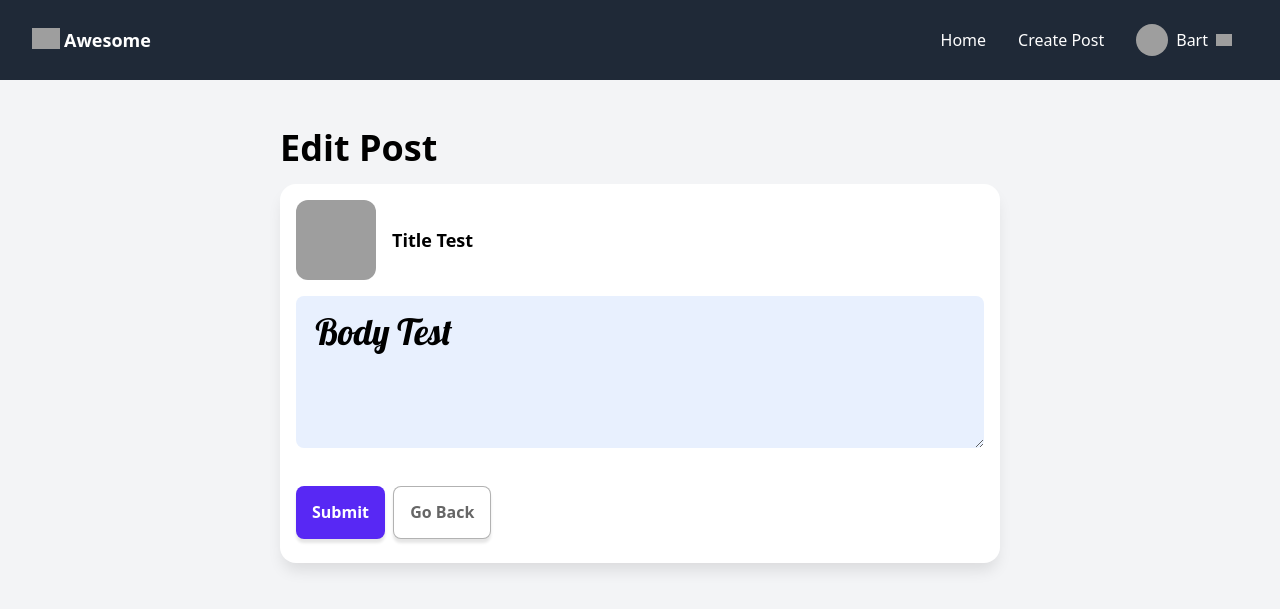
After one commit to yuhsi-chen-dev/web_app_django, a Django app: page /post/edit/eb29be9e-1d6f-4172-bc33-43af6f8c0670/ in a window 1280 px wide. The commit adds this page. Shown: the top 609 px of the page. Run offline with Django 5.2, Linux system fonts and the light colour scheme; data comes from the database, SQL or seed files in the repository; some libraries are stand-ins or nearby versions; grey boxes are pictures that could not be loaded.

Commit message:
[NEW] add post edit views and url

```diff
--- a/core/urls.py
+++ b/core/urls.py
@@ -25,4 +25,5 @@ urlpatterns = [
     path("", home_view, name="home"),
     path("post/create/", post_create_view, name="post-create"),
     path("post/delete/<pk>/", post_delete_view, name="post-delete"),
+    path("post/edit/<pk>/", post_edit_view, name="post-edit"),
 ]
--- a/posts/views.py
+++ b/posts/views.py
@@ -100,3 +100,9 @@ def post_delete_view(request: HttpRequest, pk: str) -> HttpResponse:
         return redirect("home")
 
     return render(request, "posts/post_delete.html", {"post": post})
+
+
+def post_edit_view(request: HttpRequest, pk: str) -> HttpResponse:
+    post = Post.objects.get(id=pk)
+
+    return render(request, "posts/post_edit.html", {"post": post})
--- a/templates/posts/post.html
+++ b/templates/posts/post.html
@@ -28,7 +28,7 @@
                   1
               </div>
               <a href="">Like</a>
-              <a href="">Edit</a>
+              <a href="{% url 'post-edit' post.id %}">Edit</a>
               <a href="{% url 'post-delete' post.id %}">Delete</a>
           </div>
       </div>
--- /dev/null
+++ b/templates/posts/post_edit.html
@@ -0,0 +1,23 @@
+{% extends 'layouts/b.html' %}
+
+{% block content %}
+
+<h1>Edit Post</h1>
+<div class="card p-4">
+    <div class="flex items-center mb-4">
+        <img class="w-20 h-20 object-cover rounded-xl mr-4" src="{{ post.image }}">
+        <h3 class="text-lg font-bold">{{ post.title }}</h3>
+    </div>
+
+    <div class="pb-2">
+        <form method='POST'>
+            <textarea rows=3 class="font1 text-4xl rounded-lg">{{ post.body }}</textarea>
+            <div class="pt-4">
+                <button type="submit">Submit</button>
+                <a class="button secondaryAction ml-1" href="">Go Back</a>
+            </div>
+        </form>
+    </div>
+</div>
+
+{% endblock %}
```
